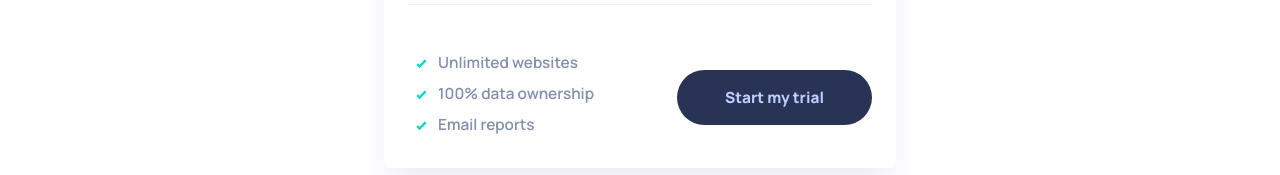
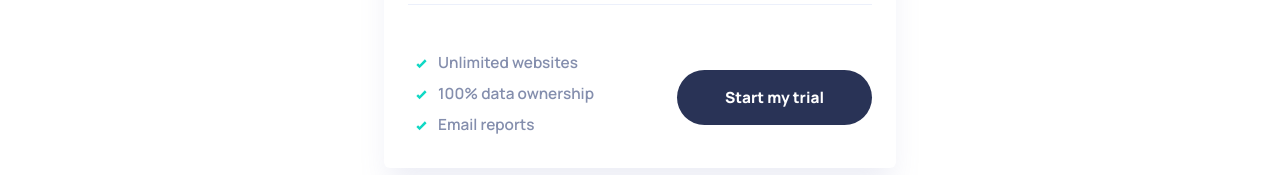
Before and after one commit to jazdmiller/interactive-pricing-component, a React (Create React App) app: page / in a window 1280 px wide. In both pictures the pointer is over the button "Start my trial". Shown: the part 498-673 px from the top of the page. Built offline with nearby package versions, Linux system fonts and the light colour scheme.

Commit message:
add hover style to start btn

```diff
--- a/src/App.css
+++ b/src/App.css
@@ -273,6 +273,9 @@ input[type="range"]{
   .start-btn{
     margin-bottom: 10%;
   }
+  .start-btn button:hover{
+    color: white;
+  }
 }
 
 @media screen and (min-width: 768px){
```
